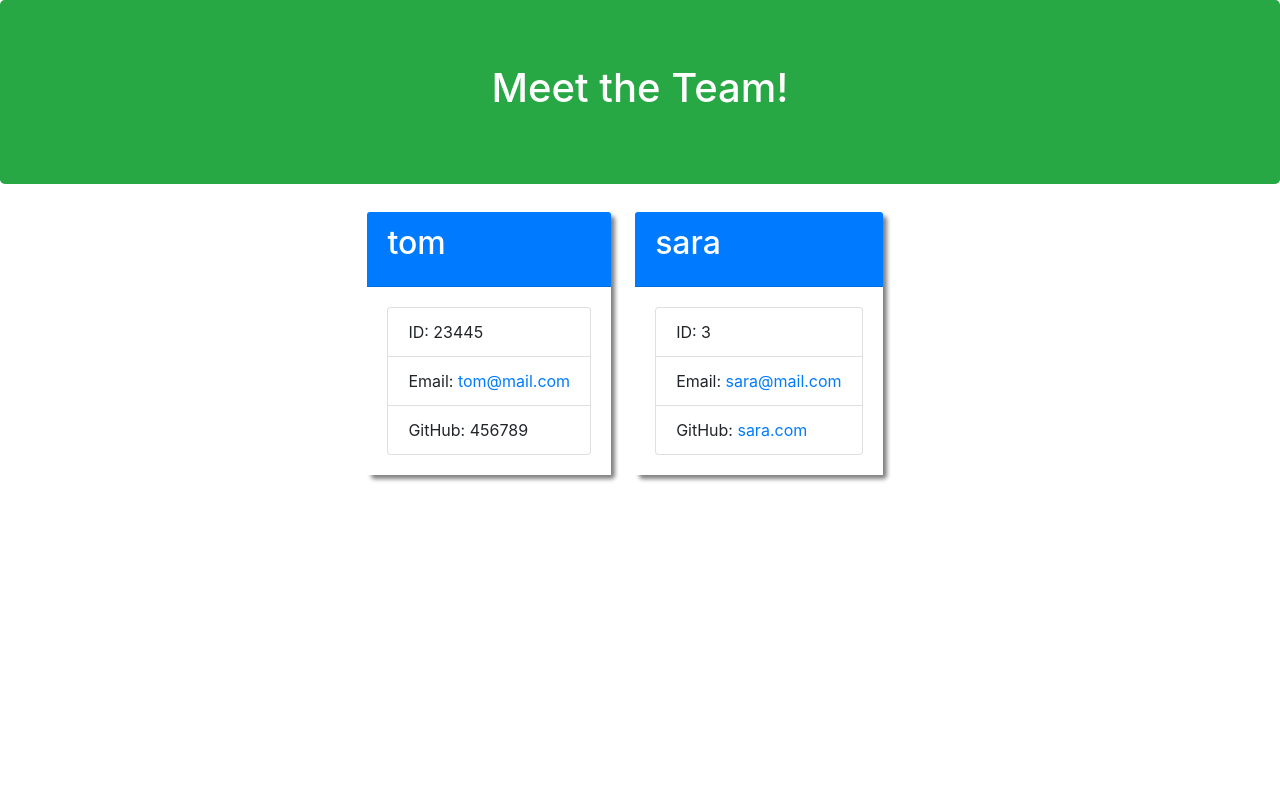
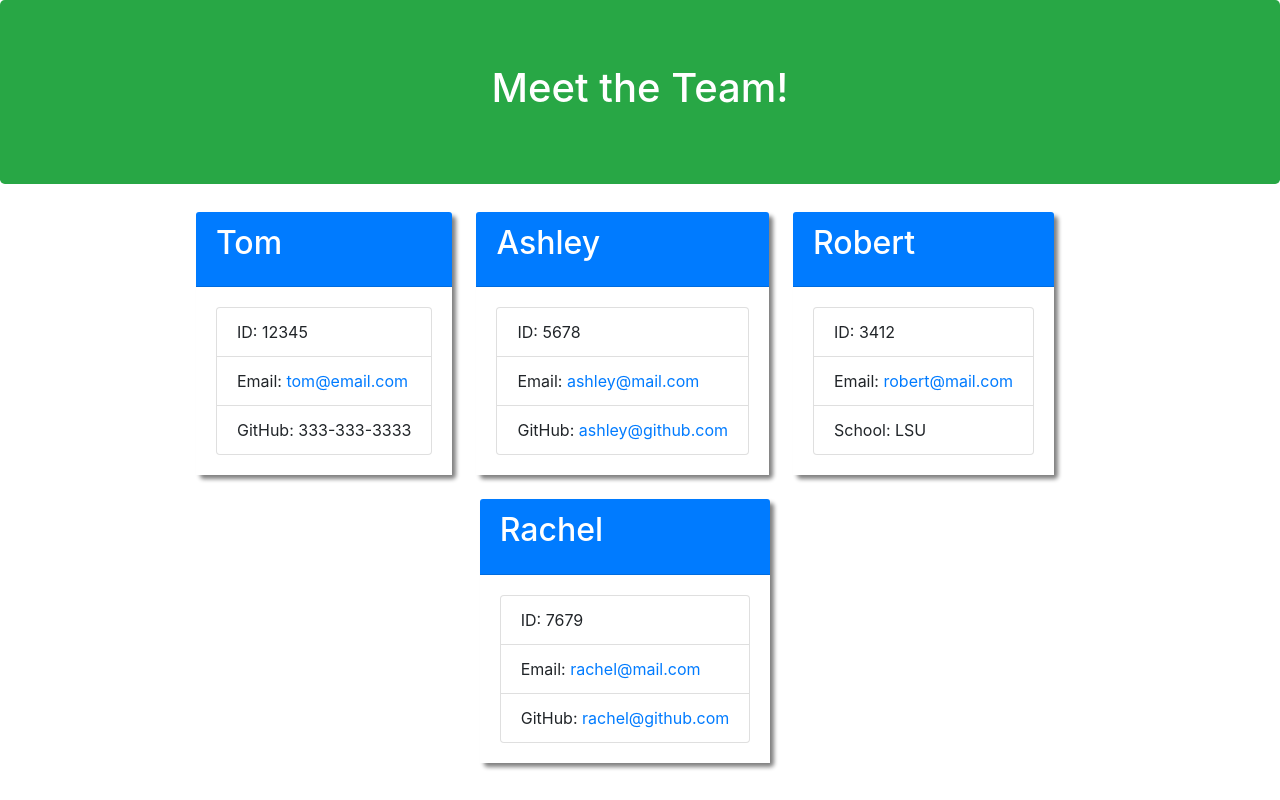
Before and after one commit to lgenzone/team-profile-generator, a website: page dist/index.html in a window 1280 px wide. Drawn offline with nearby package versions, Linux system fonts and the light colour scheme.

```diff
--- a/dist/index.html
+++ b/dist/index.html
@@ -25,26 +25,53 @@
 
         <div class="card employee-card">
         <div class="card-header bg-primary text-white">
-            <h2 class="card-title">tom</h2>
+            <h2 class="card-title">Tom</h2>
         </div>
         <div class="card-body">
             <ul class="list-group">
-                <li class="list-group-item">ID: 23445</li>
-                <li class="list-group-item">Email: <a href="mailto:tom@mail.com">tom@mail.com</a></li>
-                <li class="list-group-item">GitHub: 456789</li>
+                <li class="list-group-item">ID: 12345</li>
+                <li class="list-group-item">Email: <a href="mailto:tom@email.com">tom@email.com</a></li>
+                <li class="list-group-item">GitHub: 333-333-3333</li>
             </ul>
         </div>
     </div>
 
     <div class="card employee-card">
         <div class="card-header bg-primary text-white">
-            <h2 class="card-title">sara</h2>
+            <h2 class="card-title">Ashley</h2>
         </div>
         <div class="card-body">
             <ul class="list-group">
-                <li class="list-group-item">ID: 3</li>
-                <li class="list-group-item">Email: <a href="mailto:sara@mail.com">sara@mail.com</a></li>
-                <li class="list-group-item">GitHub: <a href="mailto:sara.com">sara.com</a></li>
+                <li class="list-group-item">ID: 5678</li>
+                <li class="list-group-item">Email: <a href="mailto:ashley@mail.com">ashley@mail.com</a></li>
+                <li class="list-group-item">GitHub: <a href="mailto:ashley@github.com">ashley@github.com</a></li>
+            </ul>
+        </div>
+    </div>
+
+    <div class="card employee-card">
+        <div class="card-header bg-primary text-white">
+            <h2 class="card-title">Robert</h2>
+        </div>
+        <div class="card-body">
+        <ul class="list-group">
+            <li class="list-group-item">ID: 3412</li>
+            <li class="list-group-item">Email: <a href="mailto:robert@mail.com">robert@mail.com</a></li>
+            <li class="list-group-item">School: LSU</li>
+        </ul>
+
+        </div>
+    </div>
+
+    <div class="card employee-card">
+        <div class="card-header bg-primary text-white">
+            <h2 class="card-title">Rachel</h2>
+        </div>
+        <div class="card-body">
+            <ul class="list-group">
+                <li class="list-group-item">ID: 7679</li>
+                <li class="list-group-item">Email: <a href="mailto:rachel@mail.com">rachel@mail.com</a></li>
+                <li class="list-group-item">GitHub: <a href="mailto:rachel@github.com">rachel@github.com</a></li>
             </ul>
         </div>
     </div>
```
Also changed, not shown: README.md.
